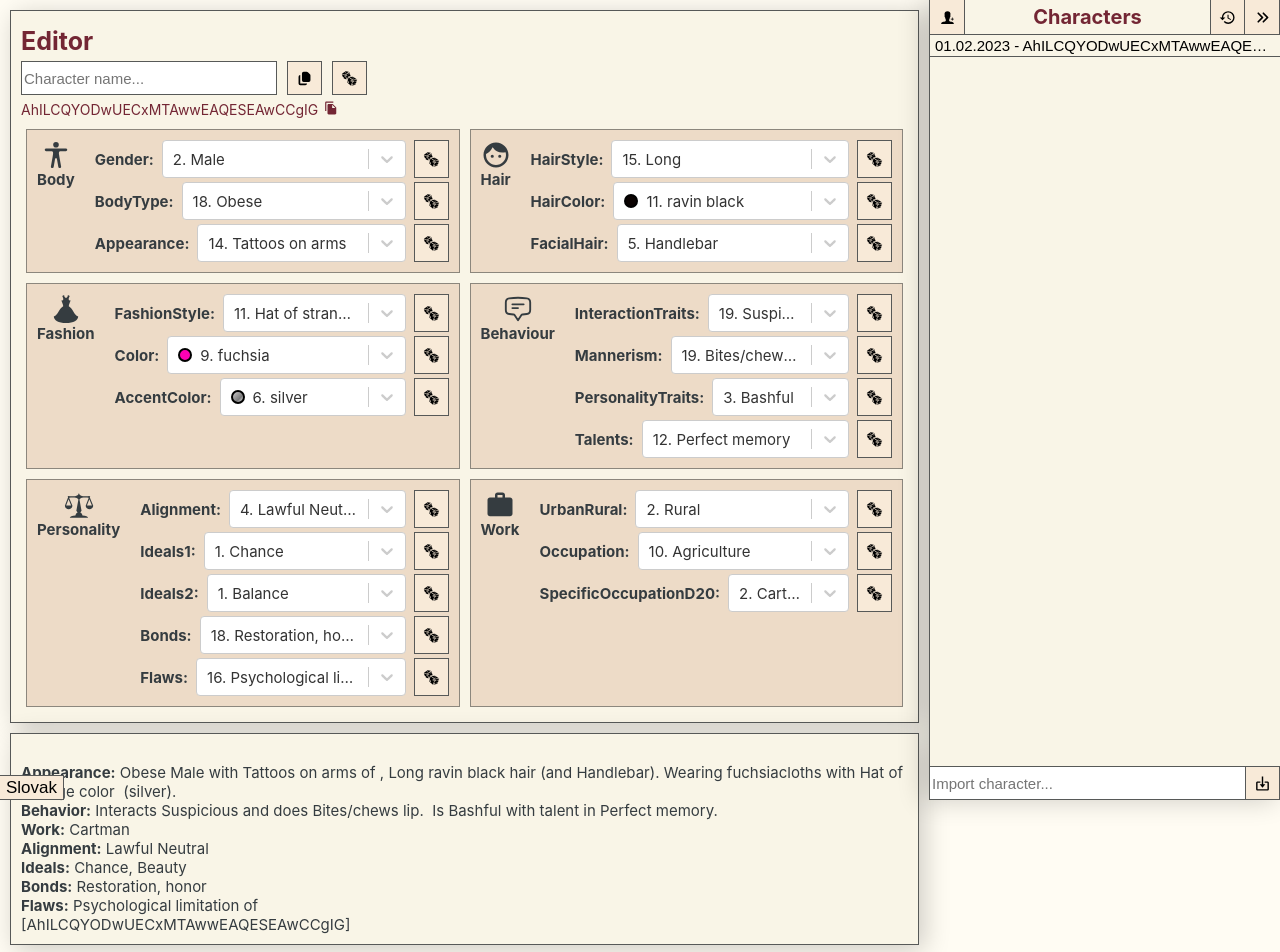
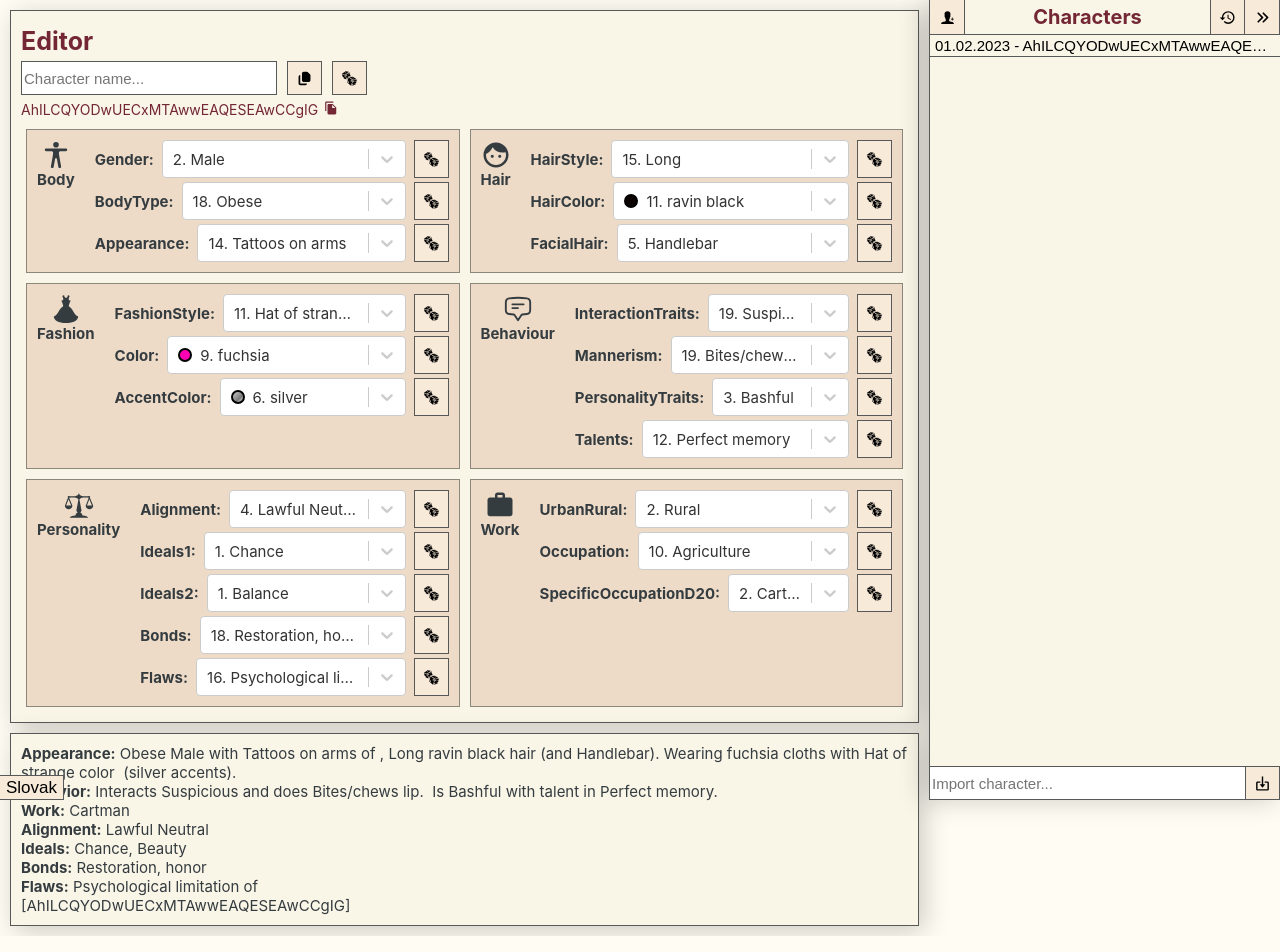
Before and after one commit to GreenManSK/NPC-Cookbook, a React (Create React App) app: page / in a window 1280 px wide. Shown: the top 952 px of the page. Built offline with nearby package versions, Linux system fonts and the light colour scheme.

Commit message:
Nicer description

```diff
--- a/src/components/CharacterDescription.tsx
+++ b/src/components/CharacterDescription.tsx
@@ -11,7 +11,7 @@ export const CharacterDescription = React.memo(() => {
     const {currentCharacter} = useCharacterContext();
     // TODO: Slovak
     return <div className="box character-description">
-        <strong>{currentCharacter.name}</strong><br/>
+        {currentCharacter.name ? (<><strong>{currentCharacter.name}</strong><br/></>) : ''}
         <strong>Appearance:</strong>&nbsp;
         <CharacterField character={currentCharacter} table={TableType.BodyType}/>&nbsp;
         <CharacterField character={currentCharacter} table={TableType.Gender}/>
@@ -23,9 +23,9 @@ export const CharacterDescription = React.memo(() => {
         (and <CharacterField character={currentCharacter} table={TableType.FacialHair}/>).
         Wearing&nbsp;
         <CharacterField character={currentCharacter} table={TableType.Color}/>
-        cloths with&nbsp;
+        &nbsp;cloths with&nbsp;
         <CharacterField character={currentCharacter} table={TableType.FashionStyle}/>&nbsp;
-        (<CharacterField character={currentCharacter} table={TableType.AccentColor}/>).
+        (<CharacterField character={currentCharacter} table={TableType.AccentColor}/>&nbsp;accents).
         <br/>
 
         <strong>Behavior:</strong>&nbsp;Interacts&nbsp;
```
